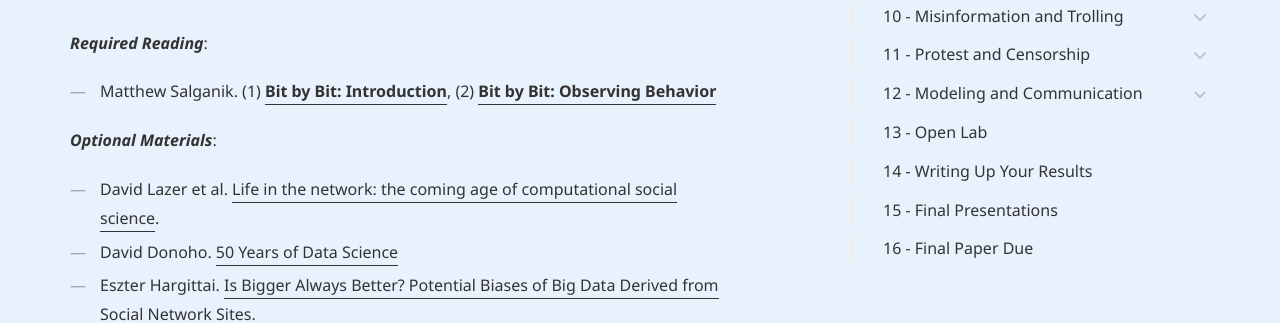
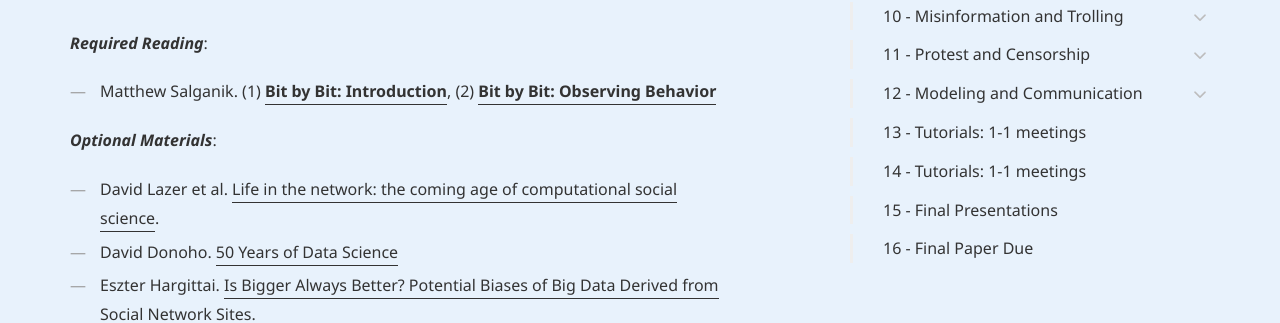
Before and after one commit to dssoc/dssoc.github.io, a Jekyll site: the page built from schedule.md, in a window 1280 px wide and 900 px high, scrolled down 863 px. Shown: the part 474-797 px from the top of the window. Built offline with Jekyll 4.4.1, drawn with Linux system fonts in a browser that asks for light colours; some web fonts are replaced; some of the changed text lies outside the part shown.

Commit message:
changed titles of weeks 13 and 14

```diff
--- a/schedule.md
+++ b/schedule.md
@@ -886,7 +886,8 @@
 
 <!--##################################### Week 13 #####################################-->
 
-## 13 - Open Lab
+## 13 - Tutorials: 1-1 meetings
+
 <b><i><font color="#E84E4E">November 21</font></i></b>
 
 <!--[Sign up for a meeting with Dr. Bail or Devin.](https://docs.google.com/spreadsheets/d/17tDqkqxXmdjFEB-B8xnUPpXeSdzIZm5mkcjo_832dAQ/edit?usp=sharing)-->
@@ -907,7 +908,7 @@
 
 <!--##################################### Week 14 #####################################-->
 
-## 14 - Writing Up Your Results
+## 14 - Tutorials: 1-1 meetings
 
 <b><i><font color="#E84E4E">November 28-30</font></i></b>
 
```
